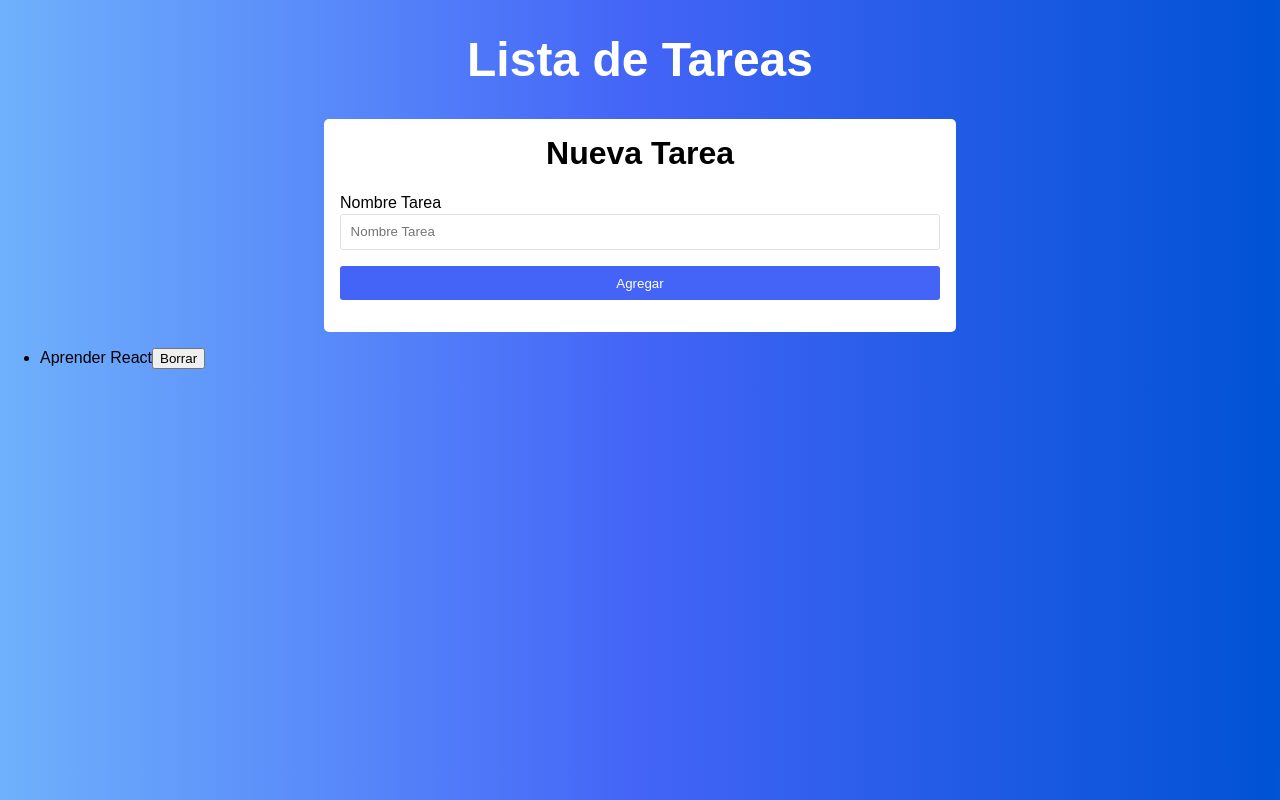
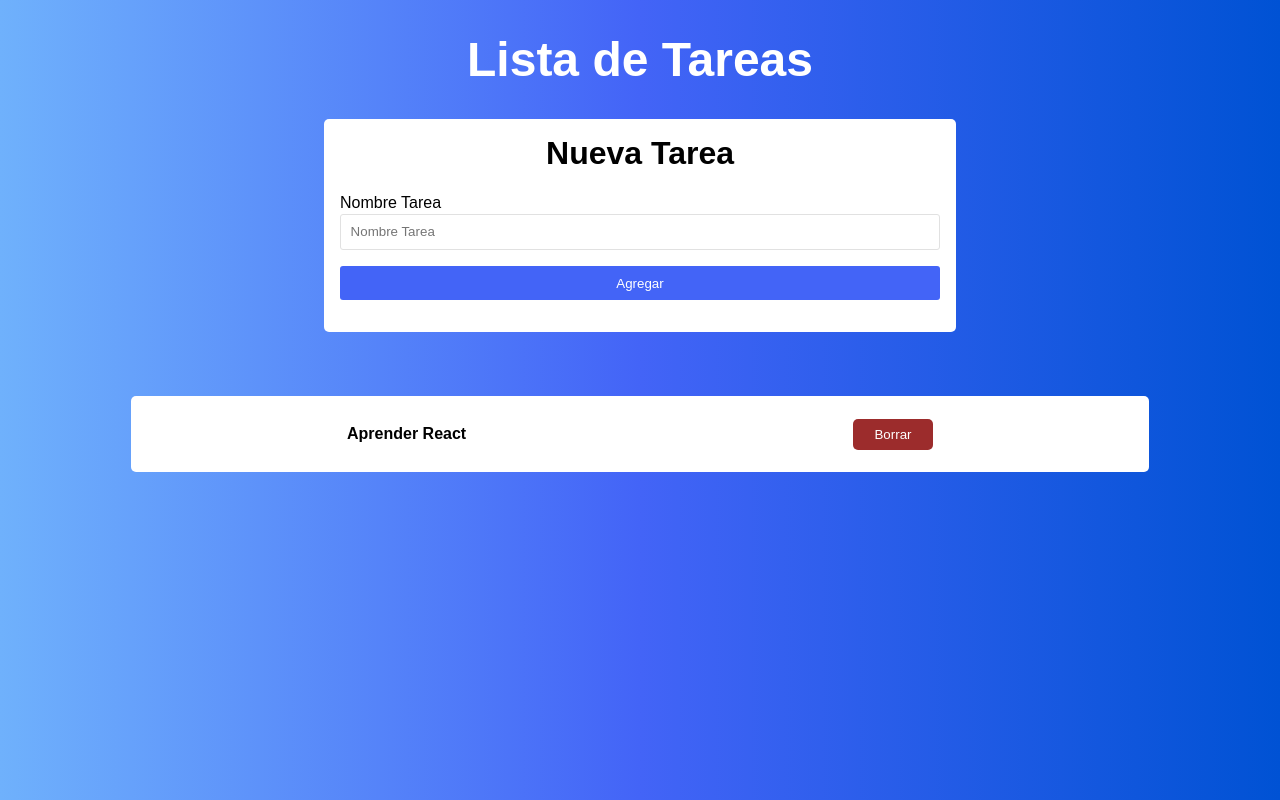
Before and after one commit to Ricardo-Nava-Lima/taks, a React (Create React App) app: page / in a window 1280 px wide. Built offline with nearby package versions, Linux system fonts and the light colour scheme.

Commit message:
Estilos para el error y las tareas

```diff
--- a/src/index.css
+++ b/src/index.css
@@ -11,3 +11,43 @@ body {
   text-align: center;
   color: #fff;
 }
+
+.error{
+  background-color: #9c2c2c;
+  color: #fff;
+  padding: 1rem;
+  text-align: center;
+  font-weight: bold;
+}
+/*  ESTILOS PARA LAS TAREAS */
+.task-list{
+  list-style-type: none;
+  margin-top: 2rem;
+  padding: 0;
+  padding: 2rem;
+}
+
+.task-item{
+  display: flex;
+  justify-content: space-around;
+  align-items: center;
+  width: 80%;
+  font-weight: bold;
+  margin-left: auto;
+  margin-right: auto;
+  background-color: #fff;
+  padding: 1.4rem;
+  border-radius: 5px;
+}
+
+
+.delete{
+  padding: .5rem;
+  width: 80px;
+  border: none;
+  border-radius: 5px;
+  background-color: #9c2c2c;
+  color: #fff;
+
+  cursor: pointer;
+}
```
